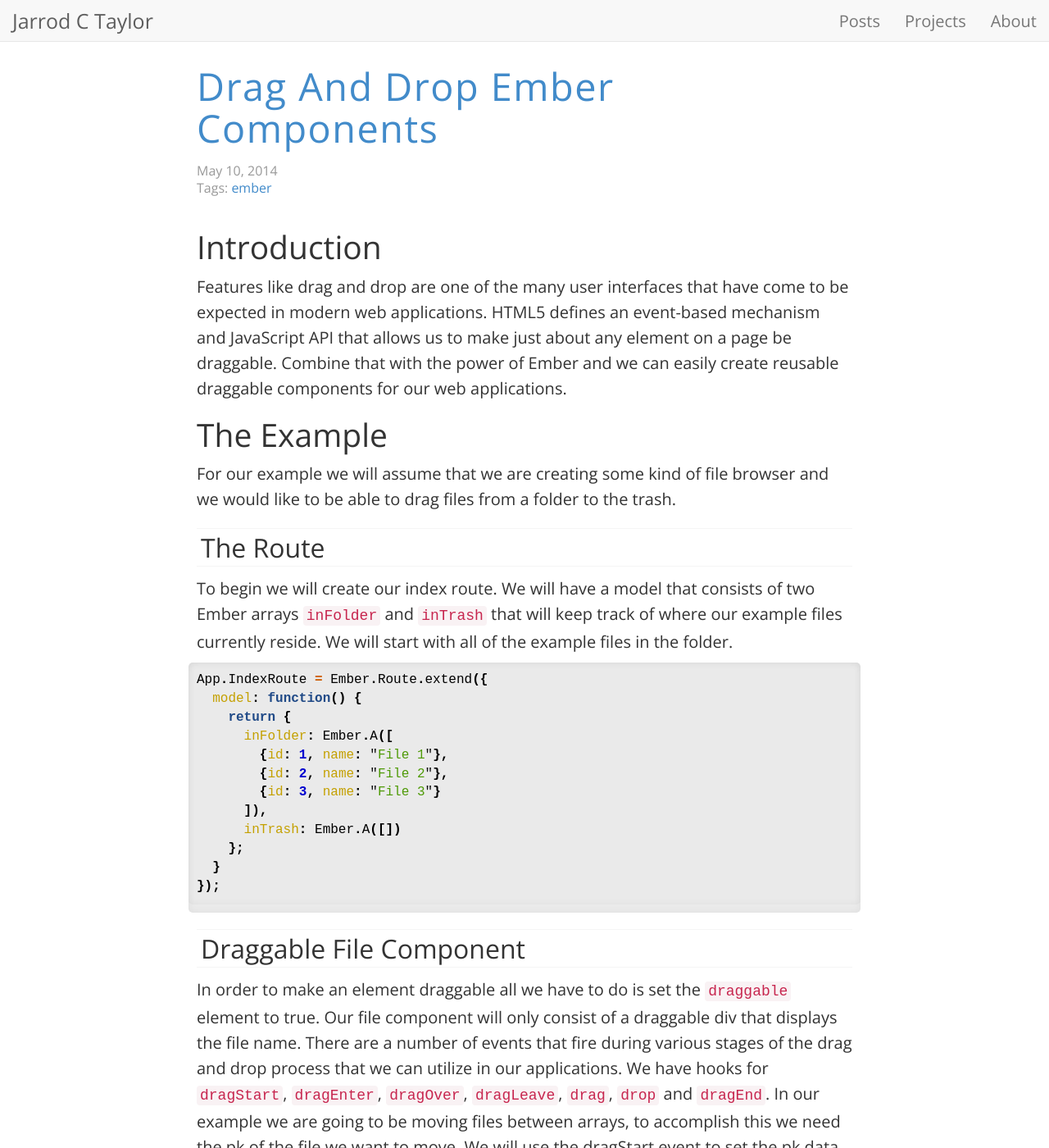
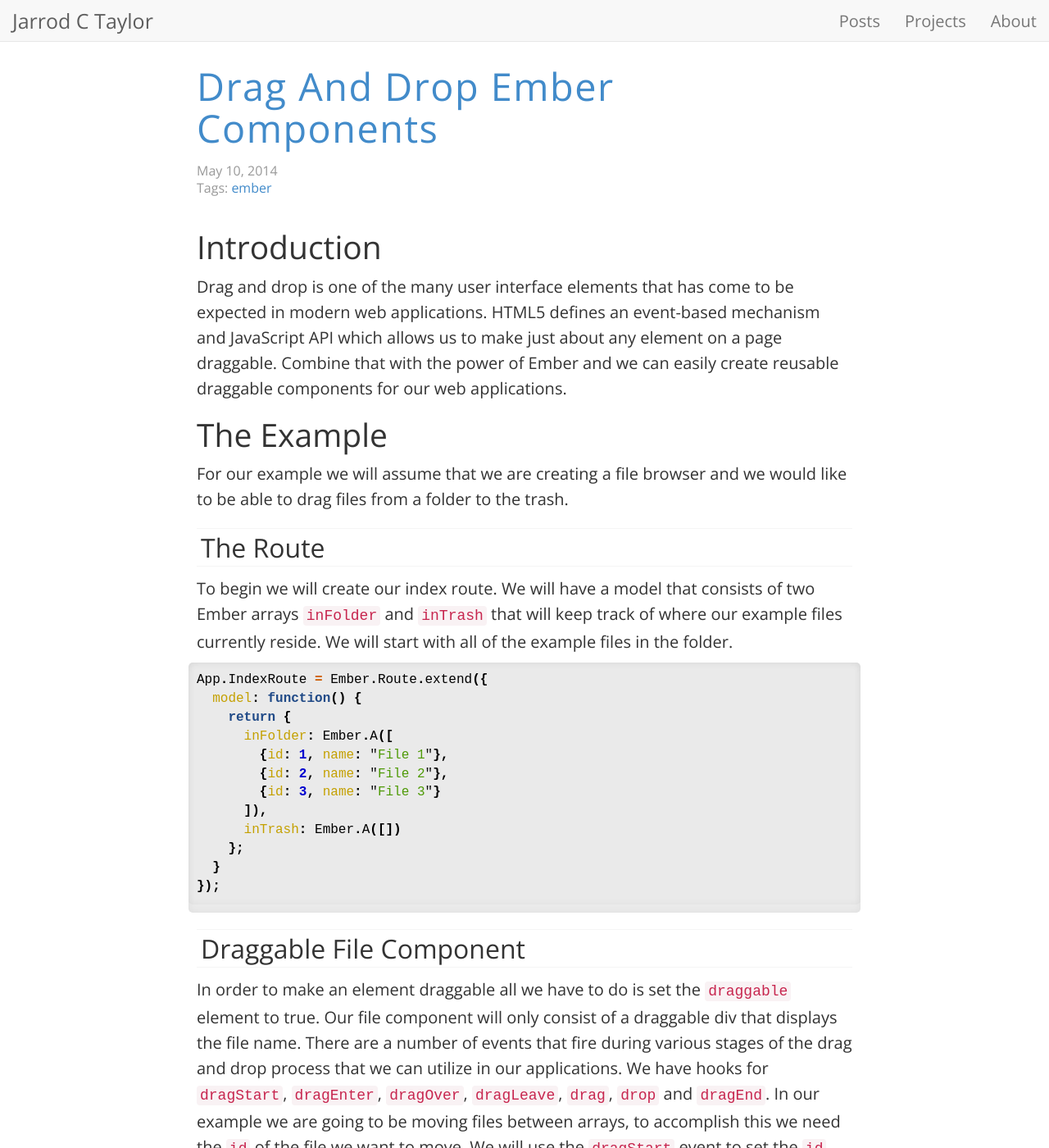
Before and after one commit to JarrodCTaylor/JarrodCTaylor.github.io, a Jekyll site: the page built from _posts/2014-05-10-Drag-And-Drop-Ember-Components.markdown, in a window 1280 px wide and 1400 px high. Shown: the whole window at 82% size. Built offline with Jekyll 4.4.1, drawn with Linux system fonts in a browser that asks for light colours; nearby versions of some CDN libraries; Markdown is read by kramdown in place of the engine named in the settings; comment, search, counter and statistics services are not loaded; some of the changed text lies outside the part shown.

Commit message:
Feature: Completed drag and drop ember component post

````diff
--- a/_posts/2014-05-10-Drag-And-Drop-Ember-Components.markdown
+++ b/_posts/2014-05-10-Drag-And-Drop-Ember-Components.markdown
@@ -6,15 +6,15 @@
 ---
 
 # Introduction
-Features like drag and drop are one of the many user interfaces that have come
-to be expected in modern web applications. HTML5 defines an event-based
-mechanism and JavaScript API that allows us to make just about any element on a
-page be draggable. Combine that with the power of Ember and we can easily
-create reusable draggable components for our web applications.
+Drag and drop is one of the many user interface elements that has come to be
+expected in modern web applications. HTML5 defines an event-based mechanism
+and JavaScript API which allows us to make just about any element on a page
+draggable. Combine that with the power of Ember and we can easily create
+reusable draggable components for our web applications.
 
 # The Example
-For our example we will assume that we are creating some kind of file browser
-and we would like to be able to drag files from a folder to the trash.
+For our example we will assume that we are creating a file browser and we would
+like to be able to drag files from a folder to the trash.
 
 ## The Route
 To begin we will create our index route. We will have a model that consists of
@@ -44,8 +44,8 @@
 stages of the drag and drop process that we can utilize in our applications.
 We have hooks for `dragStart`, `dragEnter`, `dragOver`, `dragLeave`, `drag`,
 `drop` and `dragEnd`.  In our example we are going to be moving files between
-arrays, to accomplish this we need the pk of the file we want to move.  We will
-use the dragStart event to set the pk data that is going to be transferred when
+arrays, to accomplish this we need the `id` of the file we want to move.  We will
+use the `dragStart` event to set the `id` data that is going to be transferred when
 we drop our file.
 
 ``` javascript
@@ -55,7 +55,7 @@
   }
 });
 ```
-We create the template for the `draggable-file` component
+We create the template for the `draggable-file` component.
 
 ``` text
 {% raw %}
@@ -80,16 +80,16 @@
 {% endraw %}
 ```
 
-What we have at this point is three draggable file elements on our page. This
-is only have the equation though so let's give our users somewhere to drop the
+What we have at this point are three draggable file elements on our page. This
+is only half the equation though so let's give our users somewhere to drop the
 files.
 
 ## Trash Can Component
-Our trash can component is going to utilize a few of the other event hooks
-that were mentioned earlier. Specifically we are going to prevent the default
-event that is fired when we dragOver our component and we want to move our file
-objects when they are dropped in the trash can.
-
+Our trash can component is going to utilize a few of the other event hooks that
+were mentioned earlier. Specifically, we are going to prevent the default event
+that is fired when we `dragOver` our trash can component. When we `drop` a
+file object in the trash we want to move it from the `inFolder` array to the
+`inTrash` array.
 
 ``` javascript
 App.DroppableTrashComponent = Ember.Component.extend({
@@ -105,7 +105,7 @@
 });
 ```
 
-We create the template for the `droppable-trash` component
+We create the template for the `droppable-trash` component.
 
 ``` text
 <script type="text/x-handlebars" data-template-name="components/droppable-trash">
@@ -113,7 +113,7 @@
 </script>
 ```
 
-Finally we can add our trash can component and the inTrash array to our index
+Finally, we can add our trash can component and the inTrash array to our index
 template to make it look like this.
 
 ``` text
````
Also changed, not shown: tags/ember/index.html (added, +22 -0 lines).
